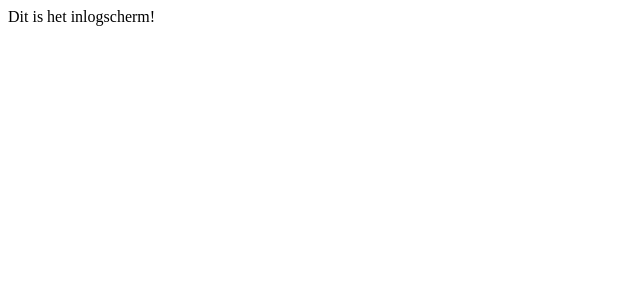
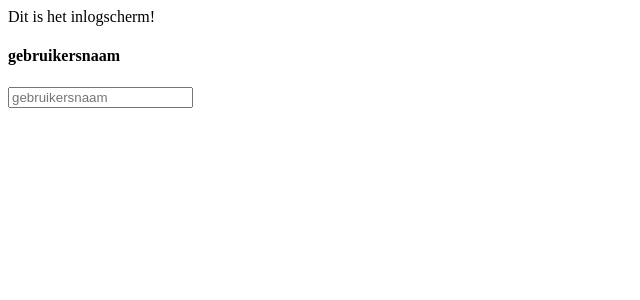
Before and after one commit to hvtk/eindopdracht-frontend-hvtk, a React (Create React App) app: page /signIn in a window 1280 px wide. Shown: the top 300 px of the page, without its empty margins (0-640 px from the left). Built offline with nearby package versions, Linux system fonts and the light colour scheme.

Commit message:
add gebruikersnaam in form signin

```diff
--- a/package.json
+++ b/package.json
@@ -8,6 +8,7 @@
     "@testing-library/user-event": "^12.8.3",
     "react": "^17.0.2",
     "react-dom": "^17.0.2",
+    "react-hook-form": "^7.2.3",
     "react-router-dom": "^5.2.0",
     "react-scripts": "4.0.3",
     "web-vitals": "^1.1.1"
--- a/src/pages/signIn/SignIn.js
+++ b/src/pages/signIn/SignIn.js
@@ -1,16 +1,40 @@
 import React from "react";
+
+import {useForm} from "react-hook-form";
 
 //import '/SignIn.css';
 
 
 function SignIn() {
+    const {handleSubmit, register}= useForm();
+
+
+    function onFormSubmit(data) {
+      console.log(data);
+    }
 
     return (
+        <>
         <div>
             Dit is het inlogscherm!
         </div>
+
+        <form onSubmit={handleSubmit(onFormSubmit)}>
+            <h4> gebruikersnaam </h4>
+
+            <label htmlFor="gebruikersnaam">
+                <input
+                type="text"
+                name="gebruikersnaam"
+                id="gebruikersnaam"
+                placeholder="gebruikersnaam"
+                {...register("gebruikersnaam")}
+                />
+            </label>
+
+        </form>
+    </>
     )
-
 }
 
 export default SignIn;
```
Also changed, not shown: 1 other file (tests, documents, lock files or other folders).
